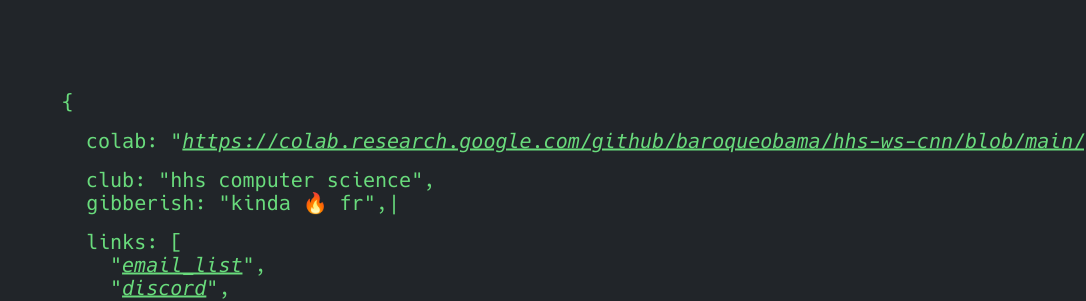
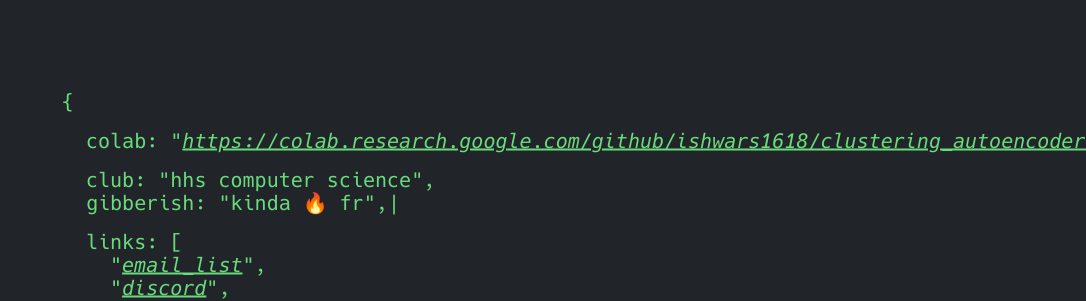
Before and after one commit to BaroqueObama/BaroqueObama.github.io, a Jekyll site: the page built from index.md, in a window 1280 px wide. Shown: the top 301 px of the page, without its empty margins (194-1280 px from the left). Built offline with Jekyll 4.4.1, drawn with Linux system fonts in a browser that asks for light colours.

Commit message:
HERE BUDDY

```diff
--- a/_layouts/home.html
+++ b/_layouts/home.html
@@ -4,7 +4,7 @@ layout: default
 
 <main class="json">
   <div class="block">
-    <p><span class="key">CoLab</span><span class="attr"><a href="https://colab.research.google.com/github/BaroqueObama/hhs-ws-cnn/blob/main/GM%239.ipynb">{{ "https://colab.research.google.com/github/BaroqueObama/hhs-ws-cnn/blob/main/GM%239.ipynb" }}</a></span></p>
+    <p><span class="key">CoLab</span><span class="attr"><a href="https://colab.research.google.com/github/ishwars1618/clustering_autoencoders/blob/main/clust_autoenc_3.ipynb">{{ "https://colab.research.google.com/github/ishwars1618/clustering_autoencoders/blob/main/clust_autoenc_3.ipynb" }}</a></span></p>
   </div>
   <div class="block">
     {% if site.json.name %}
```
